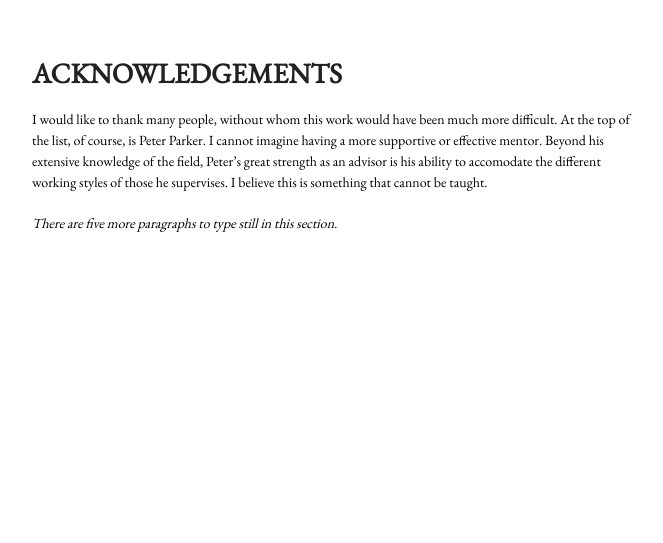
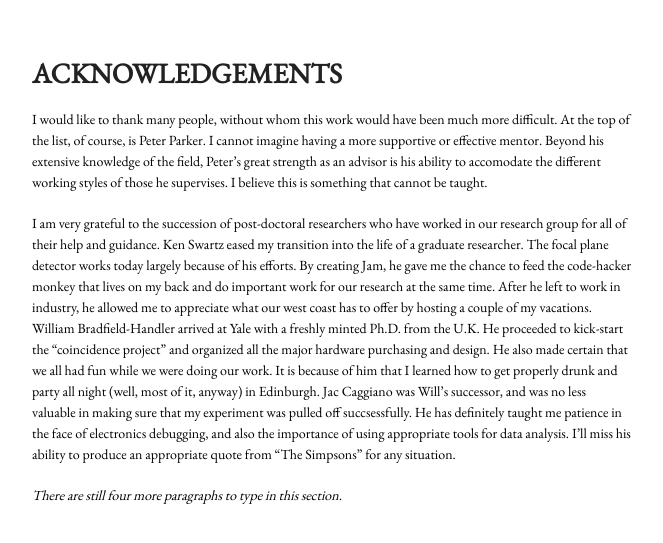
Before and after one commit to dwvisser/19ne-thesis, a Jekyll site: the page built from acknowledgements.md, in a window 1280 px wide. Shown: the top 543 px of the page, without its empty margins (308-971 px from the left). Built offline with Jekyll 4.4.1, drawn with Linux system fonts in a browser that asks for light colours.

Commit message:
Added another acknowledgements paragraph.

```diff
--- a/acknowledgements.md
+++ b/acknowledgements.md
@@ -13,4 +13,23 @@ knowledge of the field, Peter's great strength as an advisor is his ability to
 accomodate the different working styles of those he supervises. I believe this
 is something that cannot be taught.
 
-_There are five more paragraphs to type still in this section._
+I am very grateful to the succession of post-doctoral researchers who have
+worked in our research group for all of their help and guidance. Ken Swartz
+eased my transition into the life of a graduate researcher. The focal plane
+detector works today largely because of his efforts. By creating Jam, he gave
+me the chance to feed the code-hacker monkey that lives on my back and do
+important work for our research at the same time. After he left to work in
+industry, he allowed me to appreciate what our west coast has to offer by
+hosting a couple of my vacations. William Bradfield-Handler arrived at Yale
+with a freshly minted Ph.D. from the U.K. He proceeded to kick-start the
+"coincidence project" and organized all the major hardware purchasing and
+design. He also made certain that we all had fun while we were doing our work.
+It is because of him that I learned how to get properly drunk and party all
+night (well, most of it, anyway) in Edinburgh. Jac Caggiano was Will's
+successor, and was no less valuable in making sure that my experiment was
+pulled off succsessfully. He has definitely taught me patience in the face of
+electronics debugging, and also the importance of using appropriate tools for
+data analysis. I'll miss his ability to produce an appropriate quote from "The
+Simpsons" for any situation.
+
+_There are still four more paragraphs to type in this section._
```
